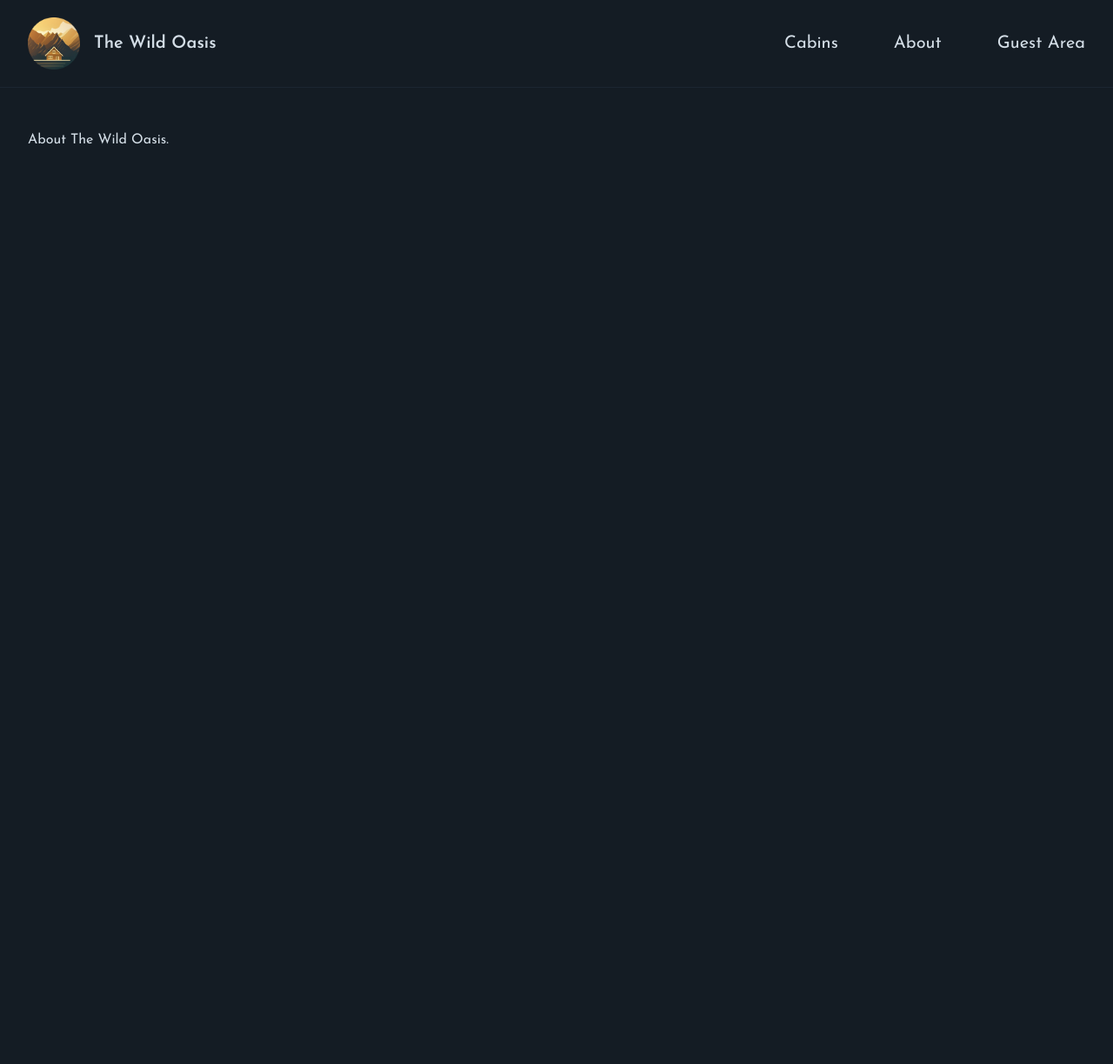
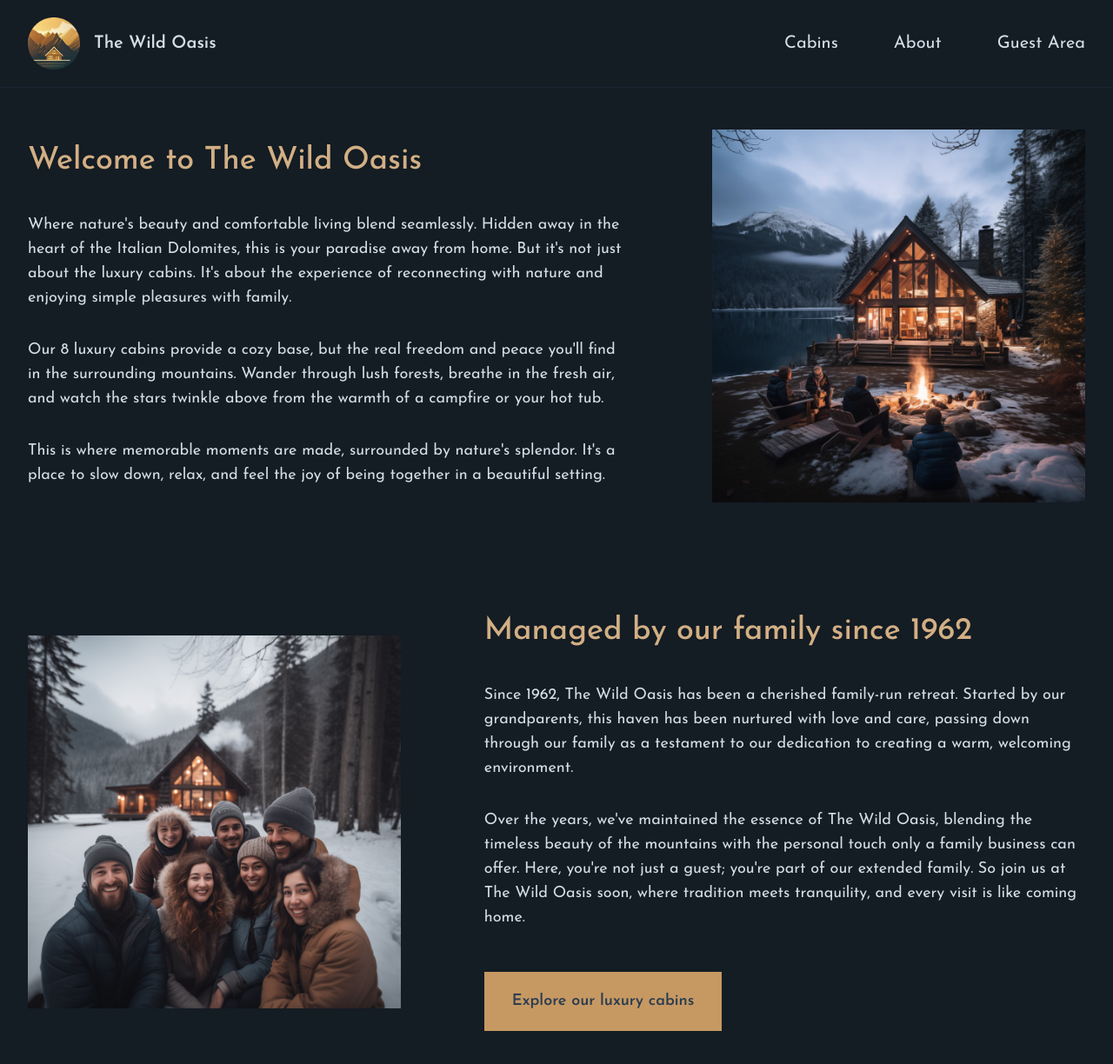
Before and after one commit to SahilS-26/the-wild-oasis-front-client, a Next.js app: page /about in a window 1280 px wide. Shown: the top 1224 px of the page at 87% size. Before the commit the page ends 800 px from the top, so only its background shows below. Built offline with nearby package versions, Linux system fonts and the light colour scheme.

Commit message:
feat: add about page with responsive images

```diff
--- a/app/about/page.js
+++ b/app/about/page.js
@@ -1,7 +1,89 @@
+import Image from "next/image";
+import image1 from "@/public/about-1.jpg";
+
 export const metadata = {
   title: "About",
 };
 
-export default function page() {
-  return <h1>About The Wild Oasis.</h1>;
+export default function Page() {
+  return (
+    <div className="grid grid-cols-5 gap-x-24 gap-y-32 text-lg items-center">
+      <div className="col-span-3">
+        <h1 className="text-4xl mb-10 text-accent-400 font-medium">
+          Welcome to The Wild Oasis
+        </h1>
+
+        <div className="space-y-8">
+          <p>
+            Where nature's beauty and comfortable living blend seamlessly.
+            Hidden away in the heart of the Italian Dolomites, this is your
+            paradise away from home. But it's not just about the luxury cabins.
+            It's about the experience of reconnecting with nature and enjoying
+            simple pleasures with family.
+          </p>
+          <p>
+            Our 8 luxury cabins provide a cozy base, but the real freedom and
+            peace you'll find in the surrounding mountains. Wander through lush
+            forests, breathe in the fresh air, and watch the stars twinkle above
+            from the warmth of a campfire or your hot tub.
+          </p>
+          <p>
+            This is where memorable moments are made, surrounded by nature's
+            splendor. It's a place to slow down, relax, and feel the joy of
+            being together in a beautiful setting.
+          </p>
+        </div>
+      </div>
+
+      <div className="col-span-2">
+        <Image
+          src={image1}
+          placeholder="blur"
+          quality={100}
+          alt="Family sitting around a fire pit in front of cabin"
+        />
+      </div>
+
+      <div className="relative aspect-square col-span-2">
+        <Image
+          src="/about-2.jpg"
+          fill
+          className="object-cover "
+          alt="Family that manages The Wild Oasis"
+        />
+      </div>
+
+      <div className="col-span-3">
+        <h1 className="text-4xl mb-10 text-accent-400 font-medium">
+          Managed by our family since 1962
+        </h1>
+
+        <div className="space-y-8">
+          <p>
+            Since 1962, The Wild Oasis has been a cherished family-run retreat.
+            Started by our grandparents, this haven has been nurtured with love
+            and care, passing down through our family as a testament to our
+            dedication to creating a warm, welcoming environment.
+          </p>
+          <p>
+            Over the years, we've maintained the essence of The Wild Oasis,
+            blending the timeless beauty of the mountains with the personal
+            touch only a family business can offer. Here, you're not just a
+            guest; you're part of our extended family. So join us at The Wild
+            Oasis soon, where tradition meets tranquility, and every visit is
+            like coming home.
+          </p>
+
+          <div>
+            <a
+              href="/cabins"
+              className="inline-block mt-4 bg-accent-500 px-8 py-5 text-primary-800 text-lg font-semibold hover:bg-accent-600 transition-all"
+            >
+              Explore our luxury cabins
+            </a>
+          </div>
+        </div>
+      </div>
+    </div>
+  );
 }
--- a/app/cabins/page.js
+++ b/app/cabins/page.js
@@ -1,7 +1,34 @@
+import CabinCard from "@/app/_components/CabinCard";
+
 export const metadata = {
   title: "Cabins",
 };
 
-export default function page() {
-  return <h1>Cabins page</h1>;
+export default function Page() {
+  // CHANGE
+  const cabins = [];
+
+  return (
+    <div>
+      <h1 className="text-4xl mb-5 text-accent-400 font-medium">
+        Our Luxury Cabins
+      </h1>
+      <p className="text-primary-200 text-lg mb-10">
+        Cozy yet luxurious cabins, located right in the heart of the Italian
+        Dolomites. Imagine waking up to beautiful mountain views, spending your
+        days exploring the dark forests around, or just relaxing in your private
+        hot tub under the stars. Enjoy nature's beauty in your own little home
+        away from home. The perfect spot for a peaceful, calm vacation. Welcome
+        to paradise.
+      </p>
+
+      {cabins.length > 0 && (
+        <div className="grid sm:grid-cols-1 md:grid-cols-2 gap-8 lg:gap-12 xl:gap-14">
+          {cabins.map((cabin) => (
+            <CabinCard cabin={cabin} key={cabin.id} />
+          ))}
+        </div>
+      )}
+    </div>
+  );
 }
```
Also changed, not shown: app/_components/CabinCard.js (renamed from starter/components/CabinCard.js).
